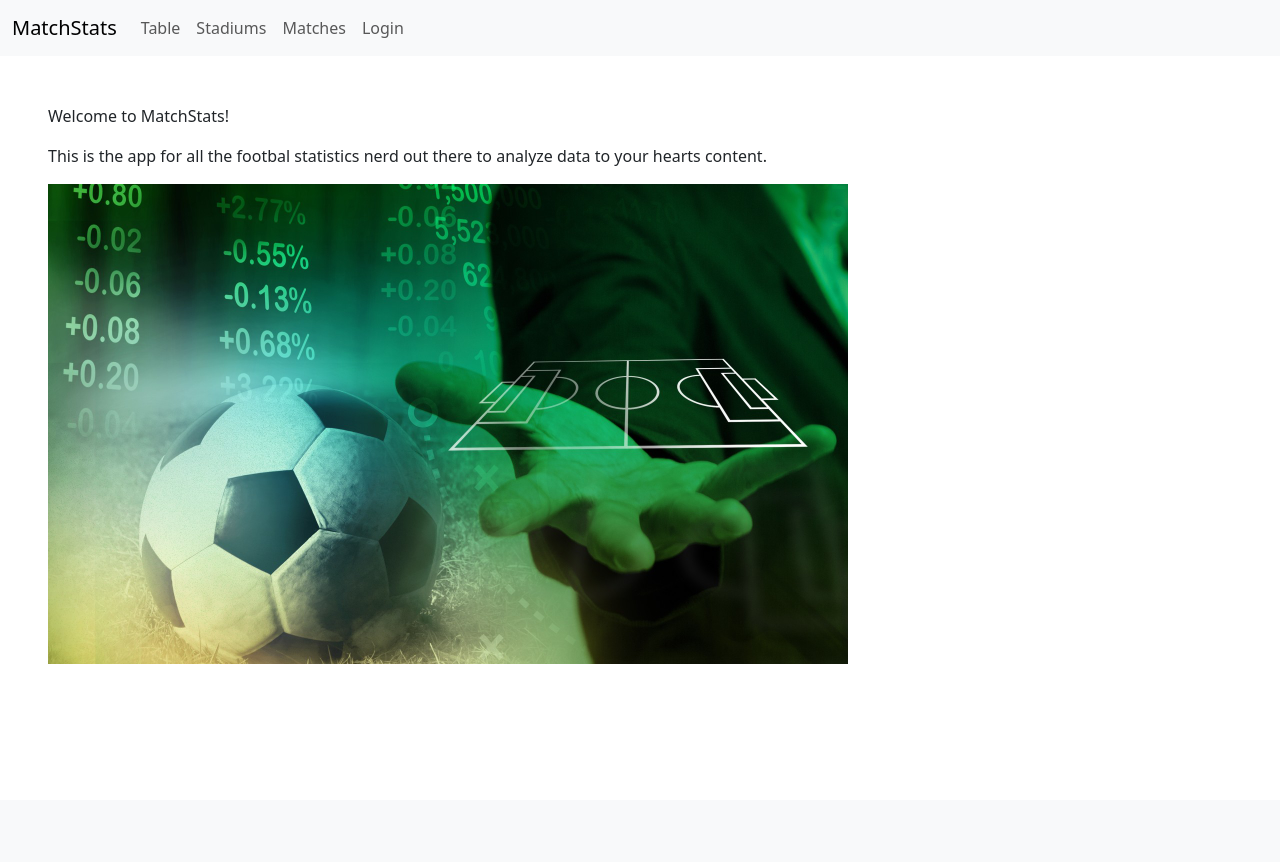
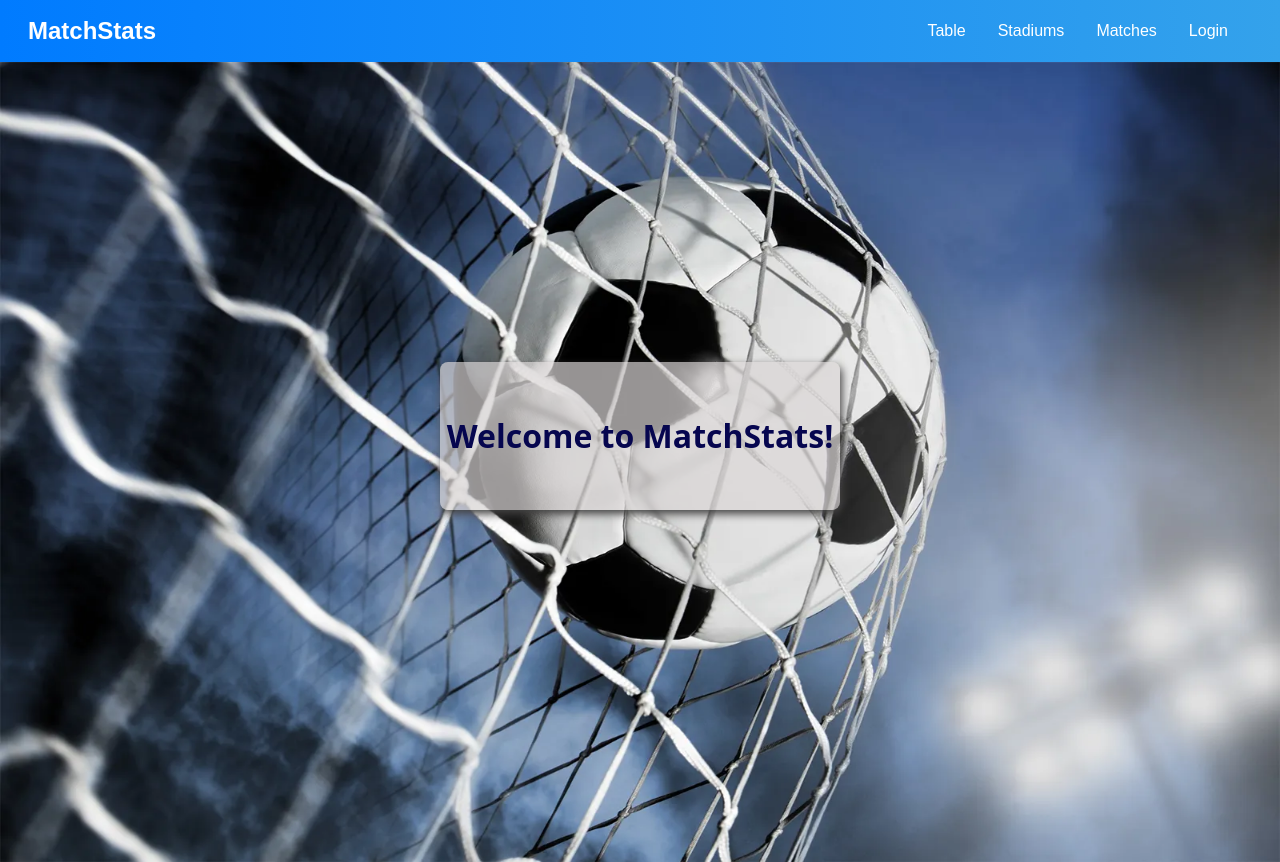
Before and after one commit to aadilshabier/MatchStats-CS254, a Django app: page / in a window 1280 px wide. Before the commit the page ends 800 px from the top, so only its background shows below. Run offline with Django 4.2, Linux system fonts and the light colour scheme; some libraries are stand-ins or nearby versions.

Commit message:
added navbar and home page

```diff
--- /dev/null
+++ b/MatchStats/main/static/home.css
@@ -0,0 +1,31 @@
+body{
+    box-sizing: border-box;
+    margin: 0;
+    padding: 0;
+    overflow: hidden;
+}
+main{
+    padding:0;
+    margin: 0;
+    background-image: url("/static/img/ball.webp");
+    background-position: center;
+    background-size: 100% 100%;
+    height:100vh;
+    width: 100vw;
+    background-repeat: no-repeat;
+}
+
+p{
+    text-align: right;
+    width: 400px;
+    background-color: rgba(219, 214, 214, 0.686);
+    box-shadow: 2px 4px 8px rgb(68,67,67);
+    border-radius: 8px;
+    text-align: center;
+    padding: 50px 0;
+    margin: 0 auto;
+    position: relative;
+    top: 300px;
+    color: rgb(6, 6, 79);
+    font-size: xx-large;
+}
--- /dev/null
+++ b/MatchStats/main/static/nav.css
@@ -0,0 +1,66 @@
+body{
+    box-sizing: border-box;
+    margin: 0;
+    padding: 0;
+    overflow: hidden;
+}
+#page-logo a {
+    font-family: 'Shrikhand', cursive;
+    /* font-size: 500; */
+    font-weight: 400;
+    padding: 20px;
+    /* color:yellow; */
+    font-size: 30px;
+    text-decoration: none;
+    /* text-shadow: 1px 1px 2px rgb(48, 14, 40); */
+}
+#page-Logo a:hover{
+    font-family: 'Shrikhand', cursive;
+    background-color: yellow;
+    color: black;
+    text-decoration: none;
+}
+ul{
+    list-style: none;
+    margin: 0;
+    padding: 0;
+}
+header{
+    margin: 0;
+    display:flex;
+    justify-content: space-between;
+    align-items: center;
+    padding: 15px 60px;
+    position: absolute;
+    width: 100vw;
+    box-sizing: border-box;
+    background-color: rgb(39, 2, 112);
+    color: aliceblue;
+    position: static;
+
+}
+header ul{
+    display:flex;
+}
+
+header li{
+    margin: 20px;
+}
+
+
+header a{
+    font-family: 'Shrikhand', cursive;
+    color: aliceblue;
+    text-decoration: none;
+    font-size: x-large;
+
+}
+
+header nav a:hover {
+    color: rgb(130, 184, 232);
+    background-color:black;
+    padding: 12px;
+    text-decoration: none;
+    border-radius: 5px;
+    overflow: auto;
+}
--- a/MatchStats/main/templates/main/base.html
+++ b/MatchStats/main/templates/main/base.html
@@ -1,23 +1,53 @@
 <!DOCTYPE html>
 <html lang="en">
 <head>
-<title>
-    {% block title%}{% endblock %}
-</title>
-{% load static %}
-<link href="{% static 'bootstrap-5.3.0-alpha3-dist/css/bootstrap.min.css' %}" rel="stylesheet">
-<script src="{% static 'bootstrap-5.3.0-alpha3-dist/js/bootstrap.bundle.min.js' %}"></script>
+    <meta charset="UTF-8">
+    <meta name="viewport" content="width=device-width, initial-scale=1.0">
+    <title>{% block title %}{% endblock %}</title>
+    {% load static %}
+    <link rel="stylesheet" href="{% static 'bootstrap-5.3.0-alpha3-dist/css/bootstrap.min.css' %}">
+    <script src="{% static 'bootstrap-5.3.0-alpha3-dist/js/bootstrap.bundle.min.js' %}"></script>
+    <link rel="stylesheet" href="{% static 'nav.css' %}">
+    <style>
+        /* Custom styles go here */
+        /* Example: */
+        .navbar {
+            background-image: linear-gradient(to right, #007bff, #34a2eb);
+            padding: 0.5rem 1rem;
+        }
+
+        .navbar-brand {
+            font-size: 1.5rem;
+            font-weight: bold;
+            color: #fff;
+            font-family: "Arial", sans-serif;
+        }
+
+        .navbar-nav .nav-item {
+            margin-right: 1rem;
+        }
+
+        .navbar-nav .nav-link {
+            color: #fff;
+            font-family: "Arial", sans-serif;
+        }
+
+        .navbar-nav .nav-link:hover {
+            color: #f8f9fa;
+        }
+    </style>
 </head>
 
 <body>
-    <nav class="navbar navbar-expand-lg bg-body-tertiary">
+    <nav class="navbar navbar-expand-lg">
         <div class="container-fluid">
             <a class="navbar-brand" href="{% url 'main:index' %}">MatchStats</a>
-            <button class="navbar-toggler" type="button" data-bs-toggle="collapse" data-bs-target="#navbarNav" aria-controls="navbarNav" aria-expanded="false" aria-label="Toggle navigation">
+            <button class="navbar-toggler" type="button" data-bs-toggle="collapse" data-bs-target="#navbarNav"
+                aria-controls="navbarNav" aria-expanded="false" aria-label="Toggle navigation">
                 <span class="navbar-toggler-icon"></span>
             </button>
             <div class="collapse navbar-collapse" id="navbarNav">
-                <ul class="navbar-nav">
+                <ul class="navbar-nav ms-auto">
                     <li class="nav-item">
                         <a class="nav-link" href="{% url 'main:team_list' %}">Table</a>
                     </li>
--- a/MatchStats/main/templates/main/index.html
+++ b/MatchStats/main/templates/main/index.html
@@ -1,14 +1,17 @@
 {% extends 'main/base.html' %}
-
+{% load static %}
 {% block title%}MatchStats{% endblock %}
 
 {% block content %}
-<div class="mx-auto p-5">
-<p>Welcome to MatchStats!</p>
-<p>
-    This is the app for all the footbal statistics nerd out there to analyze data
-    to your hearts content.
-</p>
-<img src="/static/img/football-statistics.jpg" alt="Football statistics representation" width="800">
-</div>
+<link href="{%static 'home.css' %}" rel="stylesheet">
+<main>
+
+    <!-- <link href="{%static 'home.css' %}" rel="stylesheet">         -->
+    <p><b>Welcome to MatchStats!</b></p>
+    <!-- <p>
+        This is the app for all the football statistics nerd out there to analyze data
+        to your hearts content.
+    </p> -->
+    <!-- <img src="/static/img/ball.webp" alt="Football statistics representation" width="800"> -->
+</main>
 {% endblock %}
```
Also changed, not shown: other parts of MatchStats/main/templates/main/base.html (+4 -0 lines), MatchStats/main/templates/main/match_detail.html (+64 -0 lines), MatchStats/main/static/img/ball.jpg (added), MatchStats/main/static/img/ball.webp (added), MatchStats/main/static/img/logo.jpg (added), MatchStats/main/static/img/world-cup.jpg (added), MatchStats/main/templates/main/landing.html (deleted).
